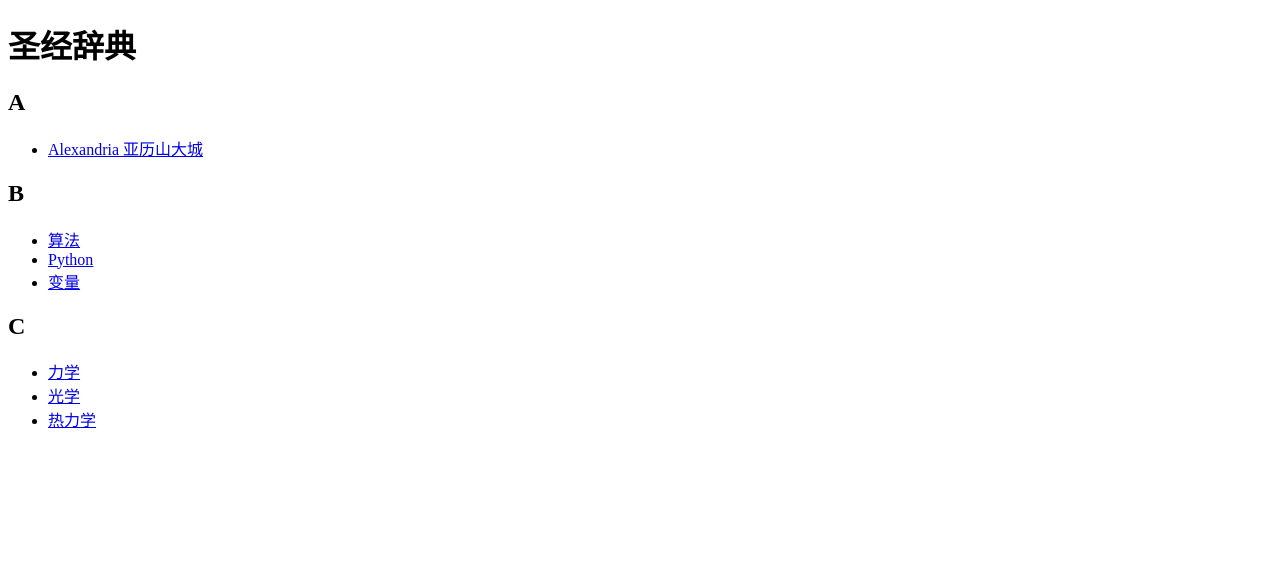
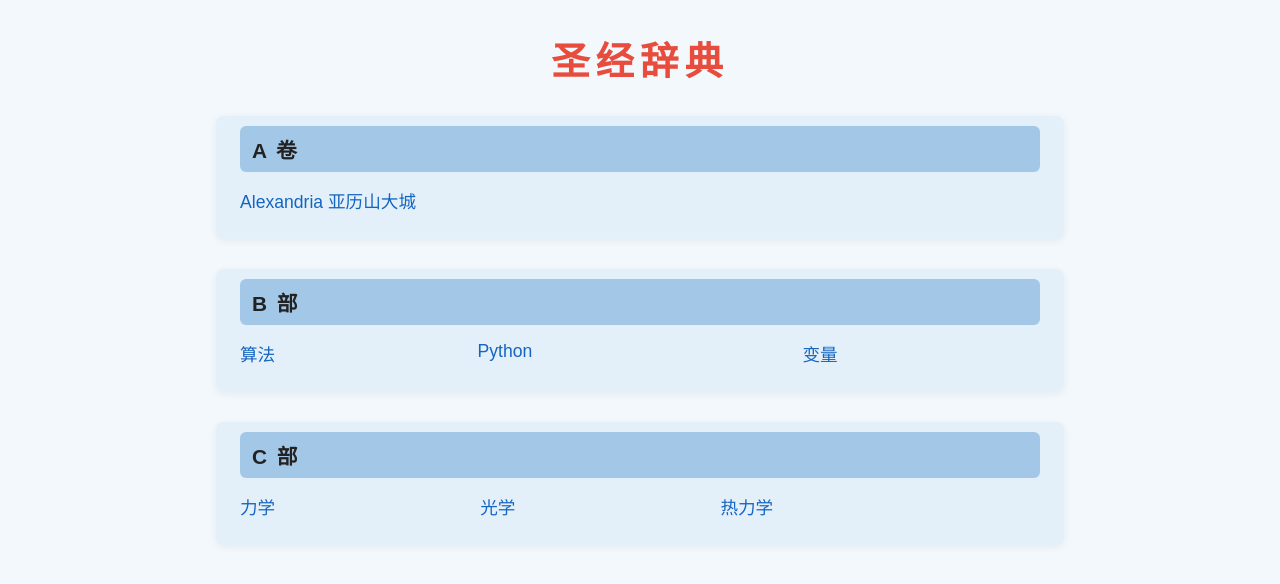
Before and after one commit to fishfish2004/Bible_Dictionary, a plain HTML site: page index.html in a window 1280 px wide. Drawn offline with Linux system fonts and the light colour scheme.

Commit message:
Update index.html

```diff
--- a/index.html
+++ b/index.html
@@ -3,27 +3,93 @@
 <head>
   <meta charset="UTF-8">
   <title>圣经辞典</title>
+  <style>
+    body {
+      background: #f3f8fc;
+      font-family: "微软雅黑", Arial, sans-serif;
+    }
+    h1 {
+      text-align: center;
+      color: #e74c3c;
+      font-size: 2.4em;
+      margin-top: 30px;
+      margin-bottom: 20px;
+      letter-spacing: 6px;
+      font-weight: bold;
+    }
+    .section {
+      background: #e3f0fa;
+      border-radius: 8px;
+      margin: 30px auto 0 auto;
+      max-width: 800px;
+      box-shadow: 0 2px 8px rgba(0,0,0,0.06);
+      padding: 10px 24px 20px 24px;
+    }
+    .section-title {
+      background: #a3c8e7;
+      color: #222;
+      font-size: 1.3em;
+      font-weight: bold;
+      padding: 8px 0 8px 12px;
+      border-radius: 6px;
+      margin-bottom: 10px;
+      letter-spacing: 2px;
+    }
+    .entry-table {
+      width: 100%;
+      border-collapse: collapse;
+      background: none;
+    }
+    .entry-table td {
+      padding: 6px 18px 6px 0;
+      font-size: 1.1em;
+      vertical-align: top;
+    }
+    .entry-link {
+      color: #1565c0;
+      text-decoration: none;
+      transition: color 0.2s;
+    }
+    .entry-link:hover {
+      color: #e67e22;
+      text-decoration: underline;
+    }
+  </style>
 </head>
 <body>
   <h1>圣经辞典</h1>
 
-  <h2>A</h2>
-  <ul>
-    <li><a href="A/Alexandria.html">Alexandria 亚历山大城</a></li>
-  </ul>
+  <div class="section">
+    <div class="section-title">A 卷</div>
+    <table class="entry-table">
+      <tr>
+        <td><a class="entry-link" href="A/Alexandria.html">Alexandria 亚历山大城</a></td>
+        <td></td>
+        <td></td>
+      </tr>
+    </table>
+  </div>
 
-  <h2>B</h2>
-  <ul>
-    <li><a href="programming/algorithm.html">算法</a></li>
-    <li><a href="programming/python.html">Python</a></li>
-    <li><a href="programming/variable.html">变量</a></li>
-  </ul>
+  <div class="section">
+    <div class="section-title">B 部</div>
+    <table class="entry-table">
+      <tr>
+        <td><a class="entry-link" href="B/算法.html">算法</a></td>
+        <td><a class="entry-link" href="B/Python.html">Python</a></td>
+        <td><a class="entry-link" href="B/变量.html">变量</a></td>
+      </tr>
+    </table>
+  </div>
 
-  <h2>C</h2>
-  <ul>
-    <li><a href="physics/mechanics.html">力学</a></li>
-    <li><a href="physics/optics.html">光学</a></li>
-    <li><a href="physics/thermodynamics.html">热力学</a></li>
-  </ul>
+  <div class="section">
+    <div class="section-title">C 部</div>
+    <table class="entry-table">
+      <tr>
+        <td><a class="entry-link" href="C/力学.html">力学</a></td>
+        <td><a class="entry-link" href="C/光学.html">光学</a></td>
+        <td><a class="entry-link" href="C/热力学.html">热力学</a></td>
+      </tr>
+    </table>
+  </div>
 </body>
 </html>
```
